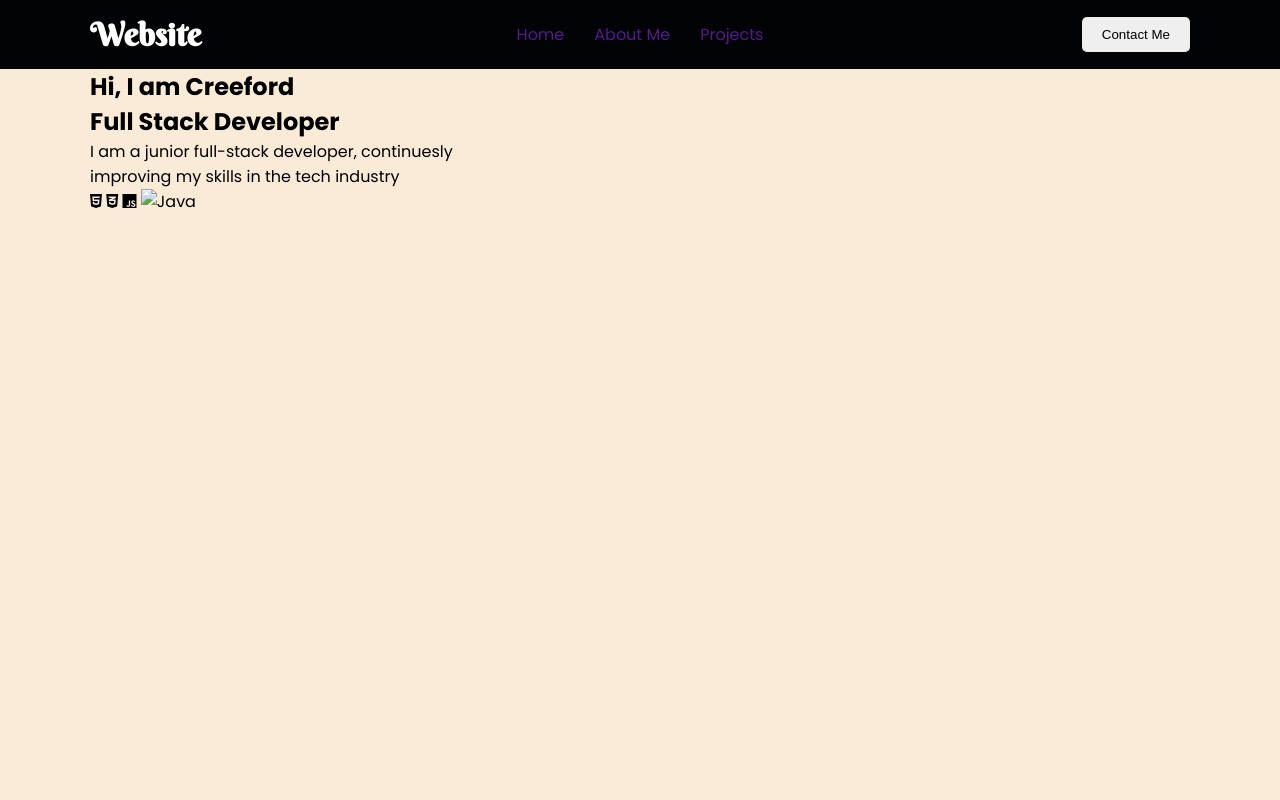
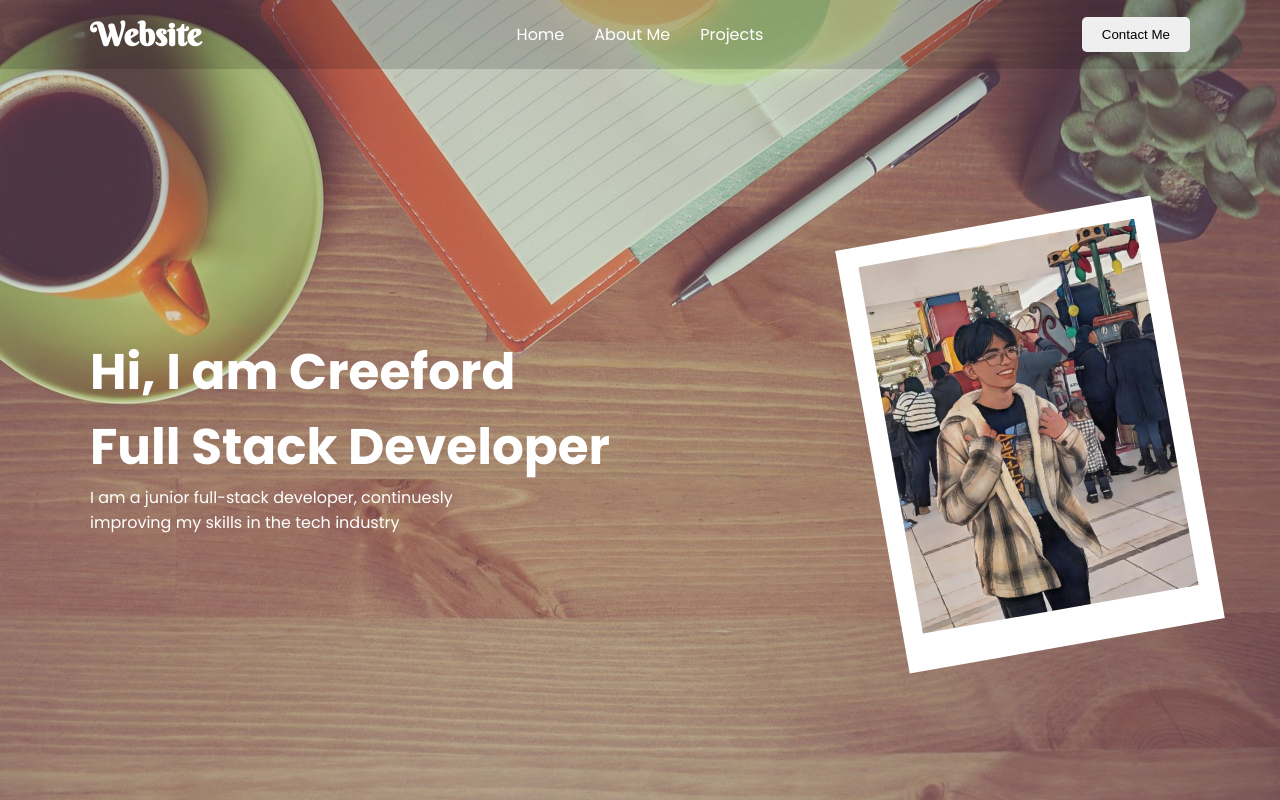
Before and after one commit to CreefordSanchez/my-own-website, a website: page index.html in a window 1280 px wide. Drawn offline with Linux system fonts and the light colour scheme.

Commit message:
update-hero-and-header

```diff
--- a/assets/css/data/utility.css
+++ b/assets/css/data/utility.css
@@ -1,4 +1,9 @@
 @charset "utf-8";
+
+:root {
+  --app-black: #020304;
+  --app-white: #fff;
+}
 
 .container {
   width: min(100% - 10px, 1100px);
--- a/assets/css/style.css
+++ b/assets/css/style.css
@@ -5,10 +5,10 @@
 
 /* Header */
 header {
-  background-color: #020304;
   position: fixed;
   top: 0;
   width: 100%;
+  background-color: #00000025;
 }
 
 header .container {
@@ -19,6 +19,10 @@ header .container {
 
   nav {
     justify-self: center;
+  }
+
+  a {
+    color: var(--app-white);
   }
 
   button {
@@ -40,7 +44,30 @@ nav ul {
 
 /* Hero Banner */
 .hero {
-  margin-top: 69px;
-  height: calc(100vh - 69px);
-  background-color: antiquewhite;
+  padding-top: 69px;
+  background-image: url(../img/hero-background.jpg);
+  background-position: 50% 90%;
+  background-size: cover;
+  color: var(--app-white);
+
+  .container {
+    display: flex;
+    align-items: center;
+    justify-content: space-between;
+    height: calc(100vh - 69px);
+  }
+
+  h1 {
+    font-size: 50px;
+  }
 }
+
+.hero-img-box {
+  background-color: var(--app-white);
+  padding: 20px 20px 30px;
+  rotate: -10deg;
+
+  img {
+    width: 280px;
+  }
+}
--- a/index.html
+++ b/index.html
@@ -36,12 +36,9 @@
             I am a junior full-stack developer, continuesly
             <span class="break">improving my skills in the tech industry</span>
           </p>
-          <div class="skill-list">
-            <i class="fa-brands fa-html5"></i>
-            <i class="fa-brands fa-css3-alt"></i>
-            <i class="fa-brands fa-js"></i>
-            <img src="./assets/img/java.png" alt="Java">
-          </div>
+        </div>
+        <div class="hero-img-box">
+          <img src="./assets/img/cartoon-me.jpg" alt="">
         </div>
       </div>
     </section>
```
Also changed, not shown: assets/img/cartoon-me.jpg (added), assets/img/hero-background.jpg (added).
